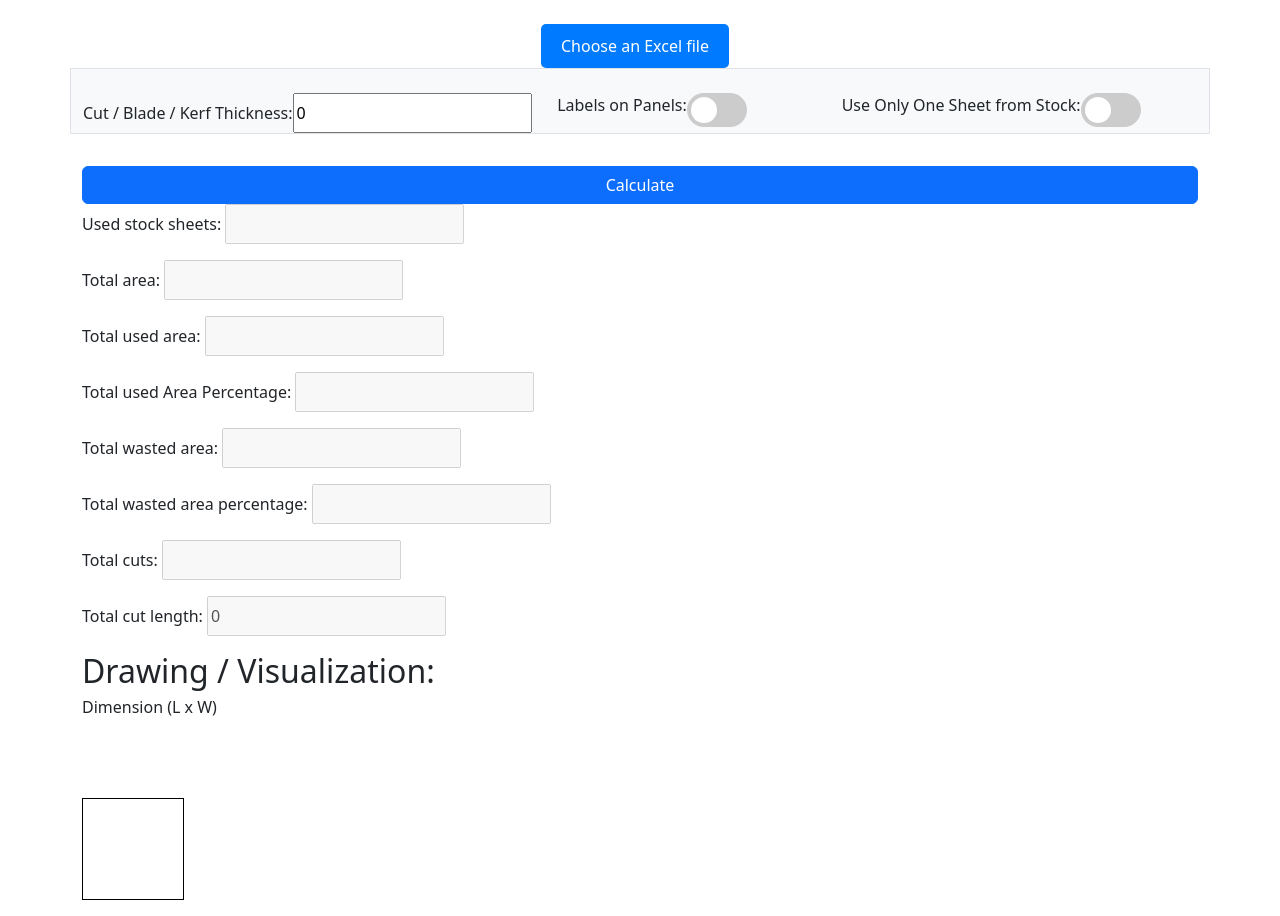
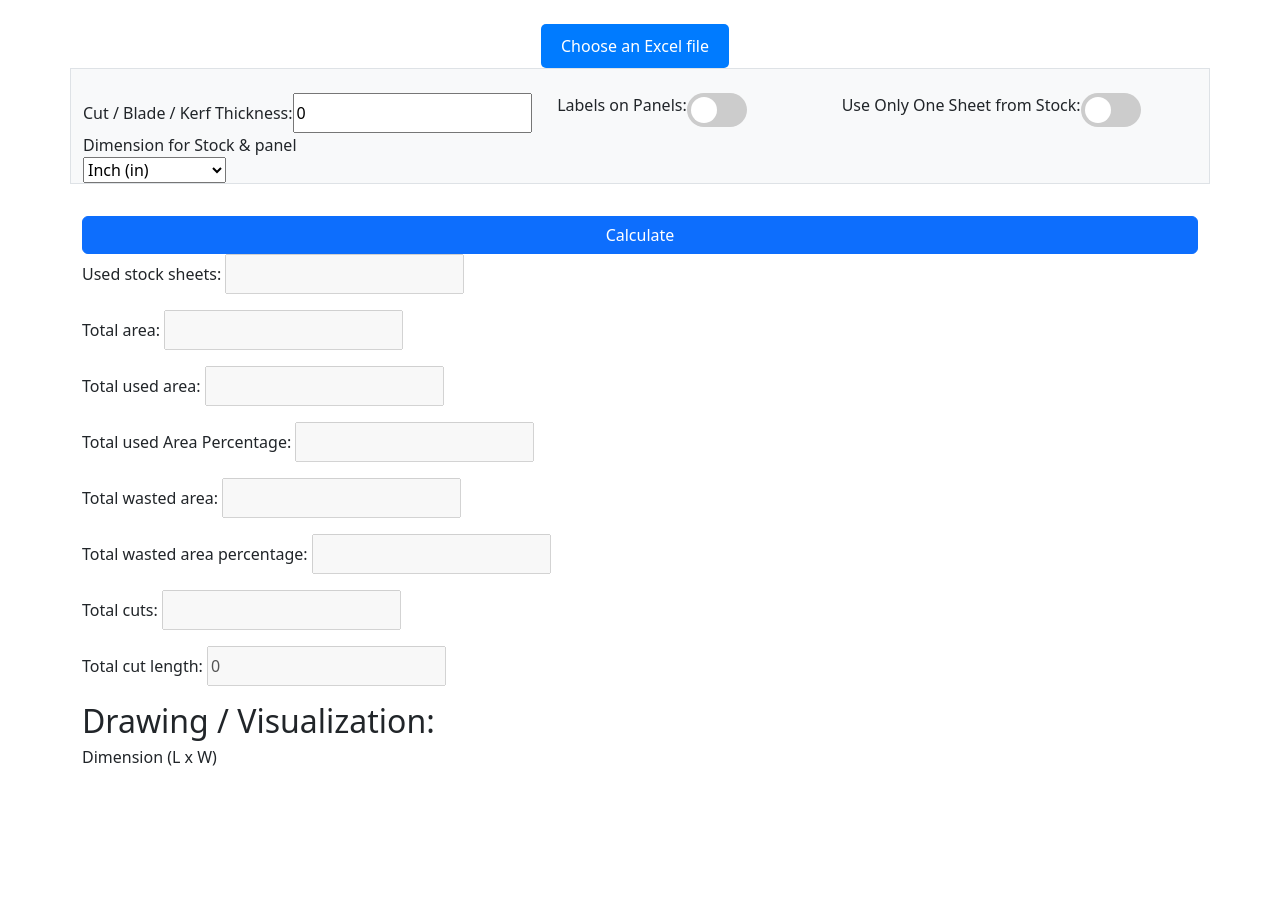
Before and after one commit to fakoredeDamilola/CLO_demo, a React (Vite) app: page / in a window 1280 px wide. Shown: the part 500-1416 px from the top of the page. After the commit the page ends 1358 px from the top, so only its background shows below. Built offline with nearby package versions, Linux system fonts and the light colour scheme.

Commit message:
worked on units

```diff
--- a/src/page/Home.jsx
+++ b/src/page/Home.jsx
@@ -1,11 +1,9 @@
 import React, { useState } from "react";
 import Worksheet from "../components/Worksheet";
 import Stocksheet from "../components/Stocksheet";
-// import Options from "../components/Options";
 import { read, utils } from "xlsx";
 
 import { optimizePanels } from "../utils/functions";
-// import {v4 as uuidv4} from "uuid";
 
 const Home = () => {
   const [totalCutLength, setTotalCutLength] = useState(0);
@@ -13,6 +11,7 @@ const Home = () => {
   const [rows, setRows] = useState([
     { id: 1, height: "", quantity: "", label: "", width: "", result: "" },
   ]);
+  const [unit, setUnit] = useState("in");
   const [panelThickness, setPanelThickness] = useState("0");
   const [panelLabel, setPanelLabel] = useState(false);
   const [totalArea, setTotalArea] = useState("");
@@ -98,7 +97,8 @@ const Home = () => {
       rows,
       stockRows,
       panelLabel,
-      panelThickness >= 0 ? 1 : panelThickness
+      panelThickness >= 0 ? 1 : panelThickness,
+      unit
     );
   }
 
@@ -175,6 +175,27 @@ const Home = () => {
               <input type="checkbox" id="singleSheet" name="singleSheet" />
               <span className="slider"></span>
             </label>
+          </div>
+        </div>
+        <div class="col-md-3">
+          <div class="form-group">
+            <label for="panelDimension">Dimension for Stock & panel</label>
+            <select
+              class="custom-select"
+              onChange={(e) => setUnit(e.target.value)}
+              value={unit}
+              id="unitSelect"
+              name="unitSelect"
+            >
+              <option value="mm">Millimeter (mm)</option>
+              <option value="cm">Centimeter (cm)</option>
+              <option value="m">Meter (m)</option>
+              <option value="in">Inch (in)</option>
+              <option value="ft">Foot (ft)</option>
+              <option value="yd">Yard (yd)</option>
+              <option value="pt">Point (pt)</option>
+              <option value="px">Pixel (px)</option>
+            </select>
           </div>
         </div>
       </div>
@@ -271,12 +292,6 @@ const Home = () => {
           <div id="drawingArea" className="sheets"></div>
         </div>
       </div>
-      <canvas
-        id="outerCanvas"
-        style={{ borderColor: "black" }}
-        width="100"
-        height="100"
-      ></canvas>
     </div>
   );
 };
--- a/src/style/style.css
+++ b/src/style/style.css
@@ -12,7 +12,10 @@ input {
   text-align: center;
   margin-top: 20px;
 }
-
+.svg {
+  width: 200px;
+  height: 200px;
+}
 .custom-upload-button {
   display: inline-block;
   padding: 10px 20px;
--- a/src/utils/functions.js
+++ b/src/utils/functions.js
@@ -1,4 +1,10 @@
-export function optimizePanels(rows, stockRows, panelLabel, panelThickness) {
+export function optimizePanels(
+  rows,
+  stockRows,
+  panelLabel,
+  panelThickness,
+  unitSelect
+) {
   const panelData = [];
   const panelGroupColors = {};
   let propertyObject = {};
@@ -6,7 +12,6 @@ export function optimizePanels(rows, stockRows, panelLabel, panelThickness) {
   let sheetInfo = "Sheet Information:<br>";
   let detailInfo = "Detail Information:<br>-------<br>";
   rows.forEach((row, index) => {
-    console.log({ row, index });
     const name = row.label;
 
     if (!panelGroupColors[name]) {
@@ -16,7 +21,6 @@ export function optimizePanels(rows, stockRows, panelLabel, panelThickness) {
     const length = parseInt(row.height);
     const width = parseInt(row.width);
     const quantity = parseInt(row.quantity);
-    console.log({ quantity, length, width });
     for (let i = 1; i <= quantity; i++) {
       panelData.push({
         pid: `${panelData.length + 1}`,
@@ -33,7 +37,6 @@ export function optimizePanels(rows, stockRows, panelLabel, panelThickness) {
     // }
   });
 
-  console.log({ panelData });
   const sheetData = [];
   stockRows.forEach((row) => {
     const name = row.label;
@@ -58,7 +61,6 @@ export function optimizePanels(rows, stockRows, panelLabel, panelThickness) {
   });
 
   function bestFitDecreasing(panels, sheets) {
-    // console.clear();
     const sortedPanels = panels.sort(
       (a, b) =>
         parseInt(b.length) * parseInt(b.width) -
@@ -127,9 +129,6 @@ export function optimizePanels(rows, stockRows, panelLabel, panelThickness) {
                       const remainingLength = sheet.length - row - length;
                       const remainingWidth = sheet.width - col - width;
 
-                      // Log placement details
-                      // console.log(`Panel (${panel.panel}) ==> ${length} x ${width} is placed on Sheet (${sheet.sheet}) ${sheet.length} x ${sheet.width}. Area used: ${areaUsed}, Remaining area: ${remainingArea}, Remaining length: ${remainingLength}, Remaining width: ${remainingWidth}`);
-
                       detailInfo += `Panel (${
                         panel.panel
                       }) ==> ${length} x ${width} ${
@@ -144,7 +143,6 @@ export function optimizePanels(rows, stockRows, panelLabel, panelThickness) {
                         panel.color
                       })<br>-----------<br>`;
 
-                      // console.log(`${panel.panelGroup}, ${panel.color}`);
                       break;
                     }
                   }
@@ -159,7 +157,6 @@ export function optimizePanels(rows, stockRows, panelLabel, panelThickness) {
         const allPlaced = sortedPanels.every((panel) => panel.placed);
         if (allPlaced) {
           sheet.placed = true;
-          // console.log(`All panels placed on Sheet (${sheet.sid})`);
         }
       }
     }
@@ -185,7 +182,6 @@ export function optimizePanels(rows, stockRows, panelLabel, panelThickness) {
     if (panel.placed === true) {
       totalCuts++;
     }
-    console.log({ totalCuts });
 
     panelInfo += `pid: ${panel.pid} panel: ${panel.panel} - Length: ${
       panel.length
@@ -194,16 +190,11 @@ export function optimizePanels(rows, stockRows, panelLabel, panelThickness) {
 
   let totalSheetWidth = 0;
   let totalSheetLength = 0;
-  let canvas = document.getElementById("outerCanvas");
-  let ctx = canvas.getContext("2d");
 
   sheetData.forEach((sheet) => {
     totalSheetWidth += parseInt(sheet.width);
     totalSheetLength += parseInt(sheet.length);
   });
-
-  canvas.height = 20;
-  canvas.width = 20;
 
   const panels = [];
   let TAused = 0;
@@ -259,50 +250,64 @@ export function optimizePanels(rows, stockRows, panelLabel, panelThickness) {
     const sheetWidth = sheetPanels[0].sheetLength;
     const sheetHeight = sheetPanels[0].sheetWidth;
 
-    svgString += `<svg width="${sheetHeight}" height="${sheetWidth}" xmlns="http://www.w3.org/2000/svg" style="background-color: green; margin: ${margin}px;" style="background-color: #f0f0f0;">`;
-    let propertyObject = {};
+    svgString += `<svg width="${sheetHeight}" height="${sheetWidth}" xmlns="http://www.w3.org/2000/svg" style="background-color: ${getRandomColor()}; margin: ${margin}px;" style="background-color: #f0f0f0;" className="svg"> `;
+
     sheetPanels.forEach((panel) => {
       TAused = panel.areaUsed;
       remArea = panel.remainingArea;
       let TA = TAused + remArea;
       let percent = (TAused / TA) * 100;
 
-      document.getElementById("totalArea").value = TA;
-      document.getElementById("totalUsedArea").value = TAused;
+      document.getElementById("totalArea").value =
+        TA + " " + unitSelect + "\u00B2";
+      document.getElementById("totalUsedArea").value =
+        TAused + " " + unitSelect + "\u00B2";
       document.getElementById("totalUsedAreaPercentage").value =
-        percent.toFixed(1);
-      document.getElementById("totalWastedArea").value = remArea;
-      document.getElementById("totalWastedAreaPercentage").value = (
-        100 - percent
-      ).toFixed(1);
+        percent.toFixed(1) + " %";
+      document.getElementById("totalWastedArea").value =
+        remArea + " " + unitSelect + "\u00B2";
+      document.getElementById("totalWastedAreaPercentage").value =
+        (100 - percent).toFixed(1) + " %";
 
+      const rectWidth = panel.width;
+      const rectHeight = panel.length;
+      const textWidth = 80; // Maximum width for the text, adjust as needed
+      const textX = panel.x + panel.width / 2; // Calculate x position for text
+      const textY = panel.y + panel.length / 2; // Calculate y position for text
       if (panelLabel) {
         svgString += `<rect x="${panel.x}" y="${panel.y}" width="${
           panel.width
         }" height="${panel.length}" fill="${
           panel.panelColor
-        }" stroke="black" stroke-width="${panelThickness}" class="panel-rect">
-          <title>${panel.panelName}: ${panel.length} x ${
+        }" stroke="black" class="panel-rect">
+          <title>${panel.panelName}: ${panel.length}${unitSelect} x ${
           panel.width
-        }, Rotation: ${panel.rotation}, Panel (XY): ${panel.x} ${
-          panel.y
-        }</title>
-      </rect>
-      <text x="${panel.x + 5}" y="${panel.y + 20}" fill="black">${
-          panel.panelName
-        }</text>`;
+        }${unitSelect}, Panel (XY): ${panel.x} ${panel.y} </title>
+          </rect>
+
+          <text x="${textX}" y="${textY}" fill="black" text-anchor="middle" alignment-baseline="middle" dominant-baseline="middle" style="max-width: ${textWidth}px;">${
+          panel.panelGroup
+        }</text>
+
+          <text x="${panel.x + rectHeight / 2}" y="${
+          panel.y - 10
+        }" fill="black" transform="rotate(90 ${panel.x} ${panel.y})">${
+          panel.length
+        }</text>
+
+          <text x="${panel.x + rectWidth / 2}" y="${
+          panel.y + 20
+        }" fill="black" text-anchor="start">${panel.width}</text>`;
       } else {
-        svgString += `<rect x="${panel.x}" y="${panel.y}" width="${panel.width}" height="${panel.length}" fill="${panel.panelColor}" stroke="black" stroke-width="${panelThickness}" class="panel-rect">
-        <title>${panel.panelName}: ${panel.length} x ${panel.width}, Rotation: ${panel.rotation}, Panel (XY): ${panel.x} ${panel.y}</title>
+        svgString += `<rect x="${panel.x}" y="${panel.y}" width="${panel.width}" height="${panel.length}" fill="${panel.panelColor}" stroke="black" class="panel-rect">
+        <title>${panel.panelName}: ${panel.length}${unitSelect} x ${panel.width}${unitSelect}, Panel (XY): ${panel.x} ${panel.y}</title>
       </rect>`;
       }
     });
 
     svgString += `</svg>`;
   }
-  console.log({ propertyObject });
   document.getElementById("svgContainer").innerHTML = svgString;
-  return propertyObject;
 }
 
 function getRandomColor() {
```
